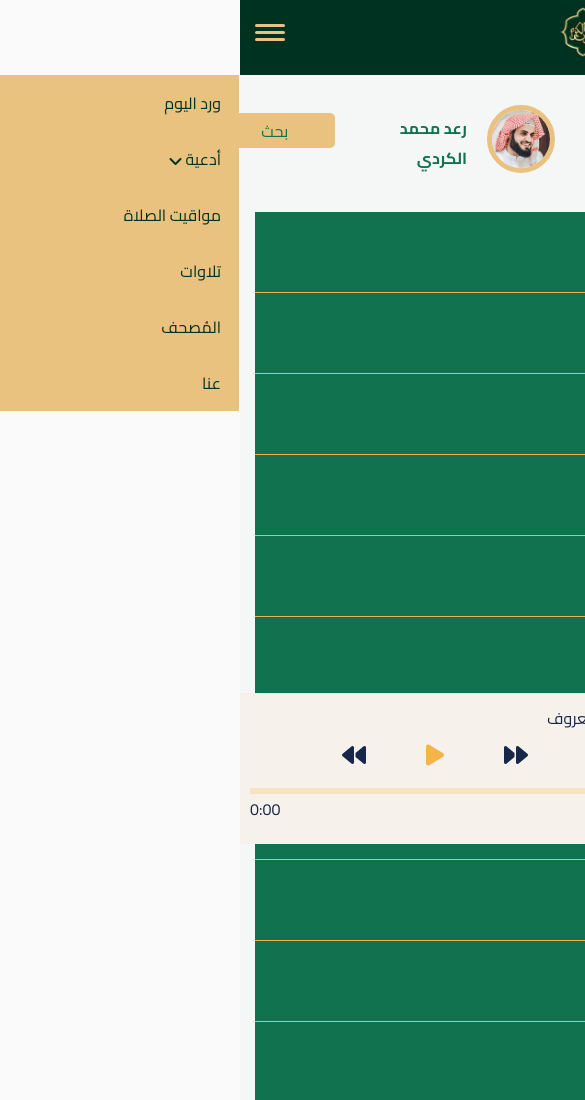
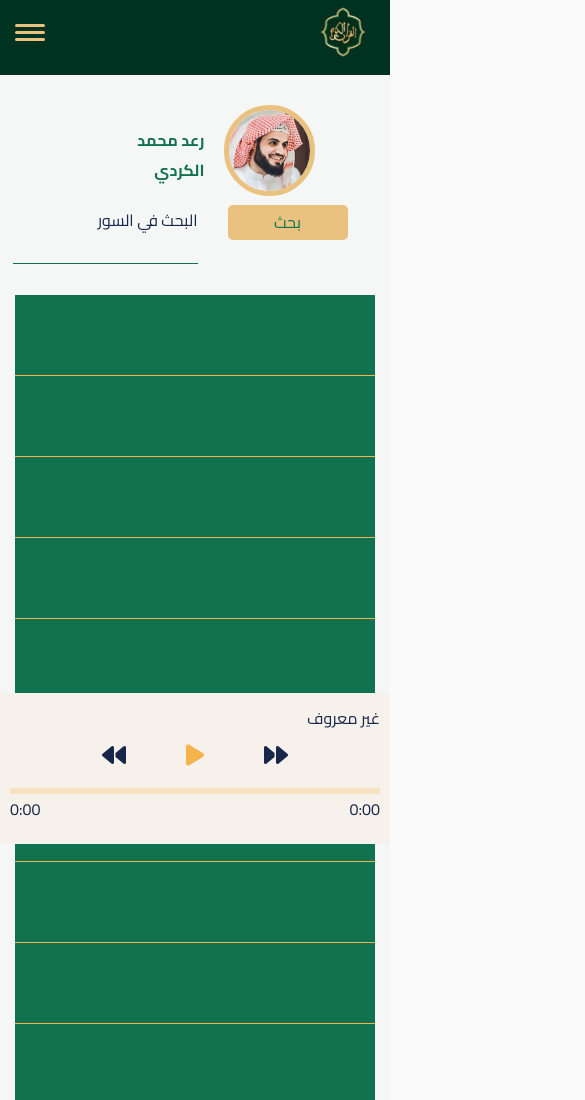
Before and after one commit to Hazemansour/Al-Hudaa, a plain HTML site: page pages/kordy.html in a window 390 px wide. Shown: the top 1100 px of the page, 585 px wide, since content can reach past the window. Drawn offline with Linux system fonts and the light colour scheme; no server answers; a web font is replaced by a local one.

Commit message:
some changes to reciter.css

```diff
--- a/assets/style/reciter.css
+++ b/assets/style/reciter.css
@@ -11,6 +11,11 @@ body {
     display: flex;
     justify-content: space-between;
     align-items: center;
+}
+@media screen and (max-width: 767px) {
+    #main  header  {
+        flex-direction: column;
+    }
 }
 #main  header > .search {
     display: flex;
```
